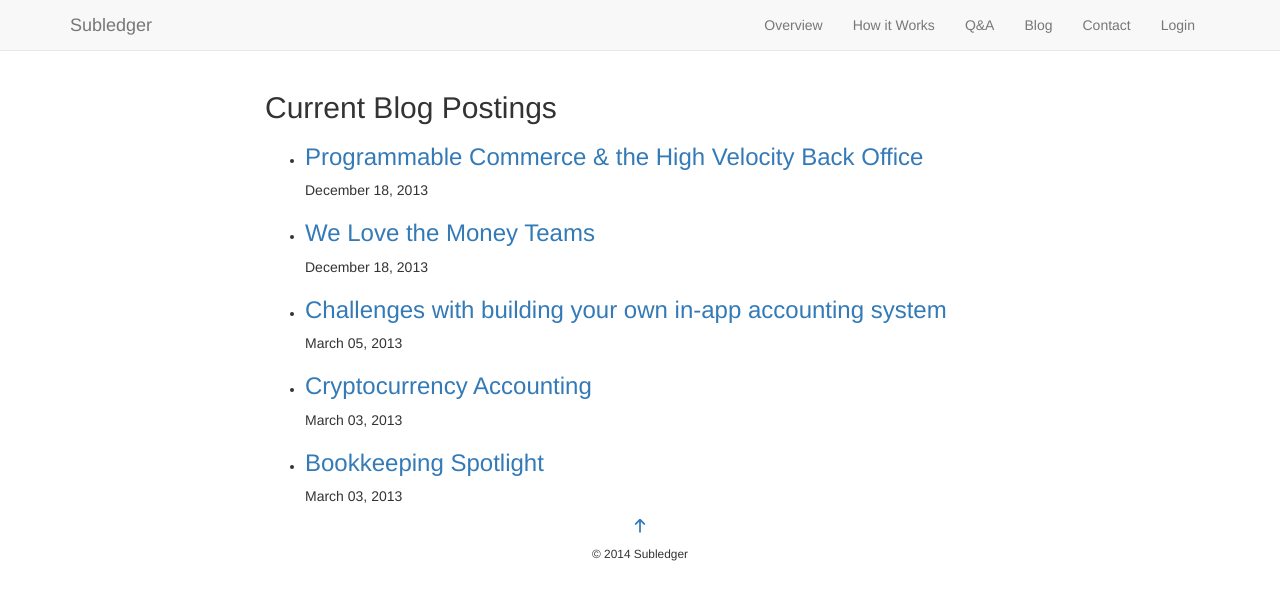
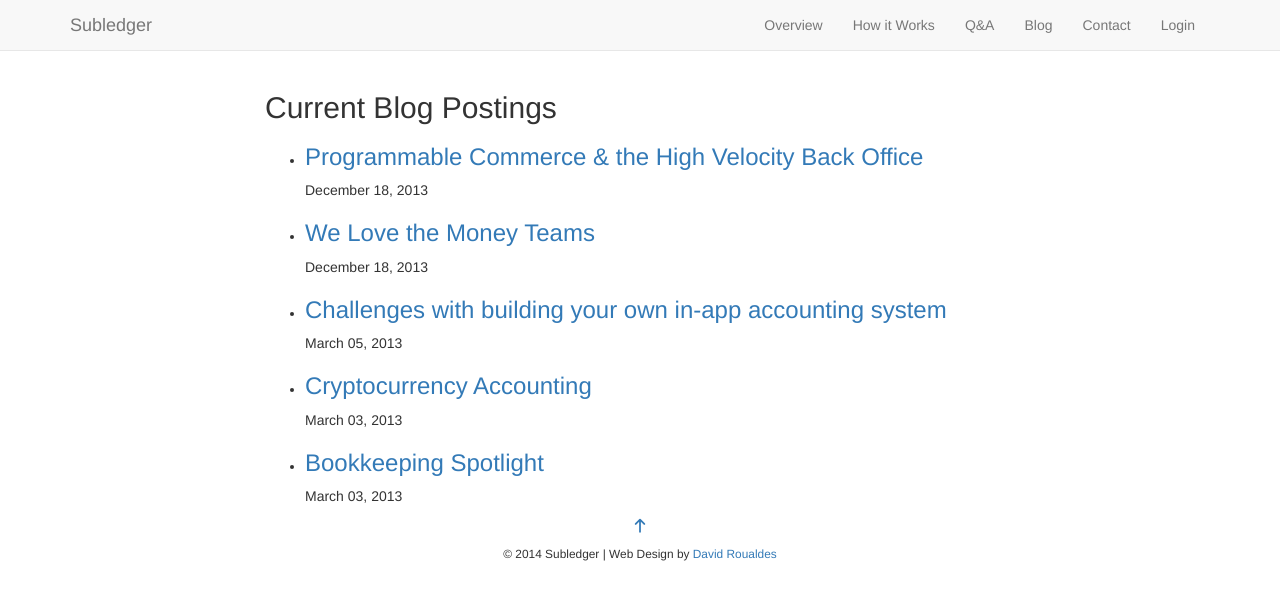
Before and after one commit to droualdes/subledger, a Jekyll site: the page built from blog/index.html, in a window 1280 px wide. Shown: the top 600 px of the page. Built offline with Jekyll 4.4.1, drawn with Linux system fonts in a browser that asks for light colours; nearby versions of some CDN libraries; library files that are not in the unit come from our copies.

Commit message:
Added Website Design by David Roualdes

```diff
--- a/_includes/footer.html
+++ b/_includes/footer.html
@@ -9,7 +9,7 @@
 			</p>
 			</a>
 			<p class="small">
-			&copy; 2014 Subledger
+			&copy; 2014 Subledger | Web Design by <a href="http://www.linkedin.com/in/droualdes" target="_blank">David Roualdes</a>
 			</p>
 		</div>
 	</div>
```
